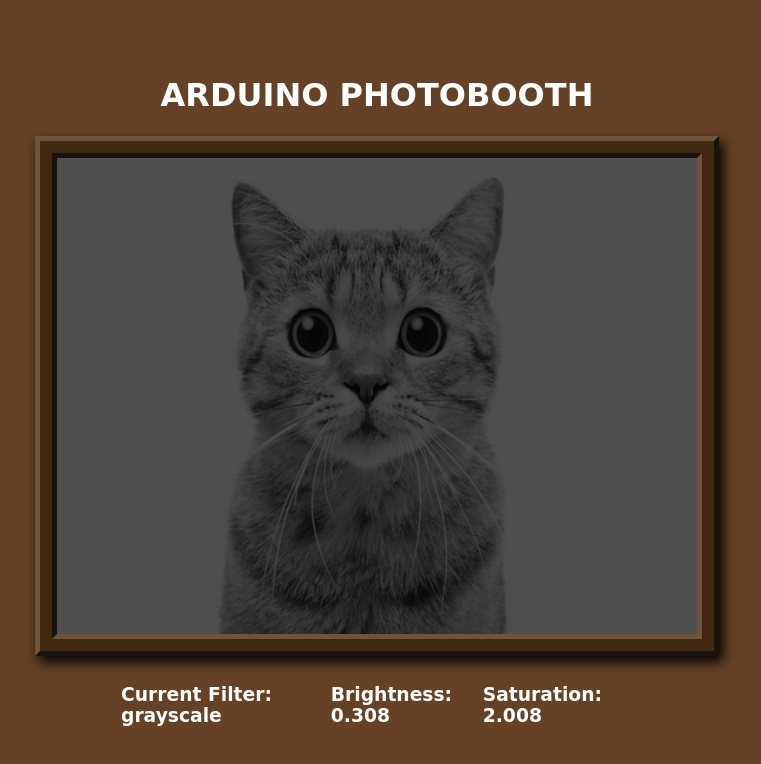
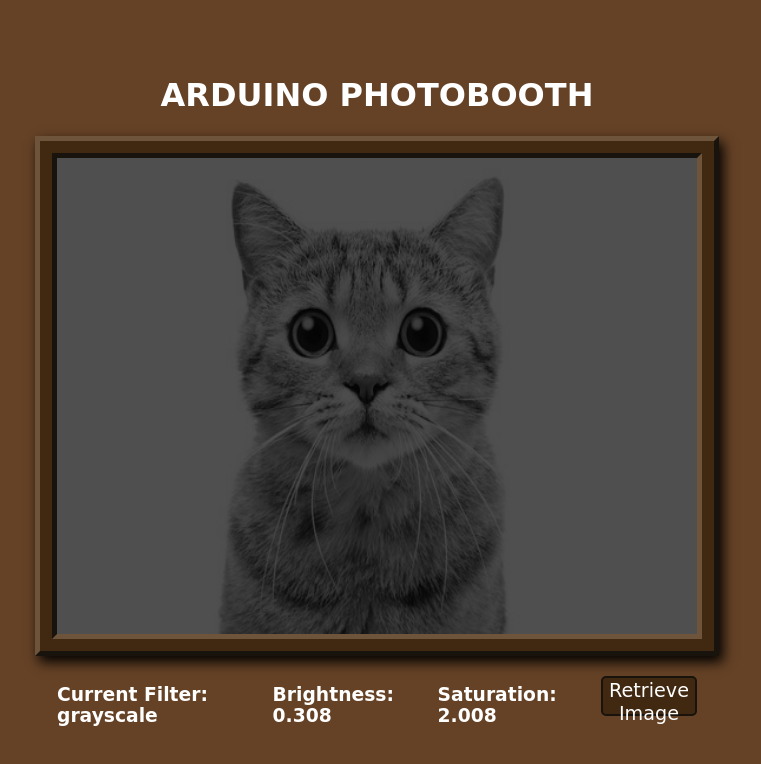
Before and after one commit to nicholasvadasz/arduino-photo-booth, a React (Create React App) app: page / in a window 1280 px wide. Shown: the top 764 px of the page, without its empty margins (263-1024 px from the left). Built offline with nearby package versions, Linux system fonts and the light colour scheme.

Commit message:
everything working

```diff
--- a/src/App.css
+++ b/src/App.css
@@ -29,8 +29,21 @@
 
 .rowOfThings {
   margin-top: 10px;
-  width: 40vw;
+  width: 50vw;
   display: flex;
   flex-direction: row;
-  justify-content: space-between;
+  gap: 2rem;
 }
+
+.retrieveButton {
+  margin-top: 10px;
+  width: 10vw;
+  height: 5vh;
+  background-color: rgb(65, 40, 16);
+  border: 2px solid rgb(24, 19, 13);
+  border-radius: 5px;
+  color: rgb(255, 255, 255);
+  font-size: 1.2em;
+  font-family: "Comic Sans MS", cursive, sans-serif;
+  cursor: pointer;
+}
--- a/src/App.tsx
+++ b/src/App.tsx
@@ -15,6 +15,8 @@ function App() {
         return "sepia";
       case 3:
         return "blur";
+      case 4:
+        return "invert";
       default:
         return "no filter";
     }
@@ -30,6 +32,7 @@ function App() {
     height: "100%",
     filter: version === 'grayscale' ? 'grayscale(100%) brightness(' + variables[0] / 500 + ') saturate(' + variables[1] / 500 + ')' :
             version === 'sepia' ? 'sepia(100%) brightness(' + variables[0] / 500 + ') saturate(' + variables[1] / 500 + ')' :
+            version === 'invert' ? 'invert(100%) brightness(' + variables[0] / 500 + ') saturate(' + variables[1] / 500 + ')' :
             version === 'blur' ? 'blur(5px) brightness(' + variables[0] / 500 + ') saturate(' + variables[1] / 500 + ')' : 'brightness(' + variables[0] / 500 + ') saturate(' + variables[1] / 500 + ')'
   };
 
@@ -49,6 +52,10 @@ function App() {
       });
     };
 
+  const refreshPage = () => {
+      window.location.reload();
+  }
+
   return (
     <div className="App">
       <h1 style={{ fontFamily: "Comic Sans MS" }}>ARDUINO PHOTOBOOTH</h1>
@@ -63,6 +70,7 @@ function App() {
           <h3>Current Filter: {version}</h3>
           <h3>Brightness: {variables[0] / 500}</h3>
           <h3>Saturation: {variables[1] / 500}</h3>
+          <button onClick={refreshPage} className="retrieveButton">Retrieve Image</button>
       </div>
     </div>
   );
```
